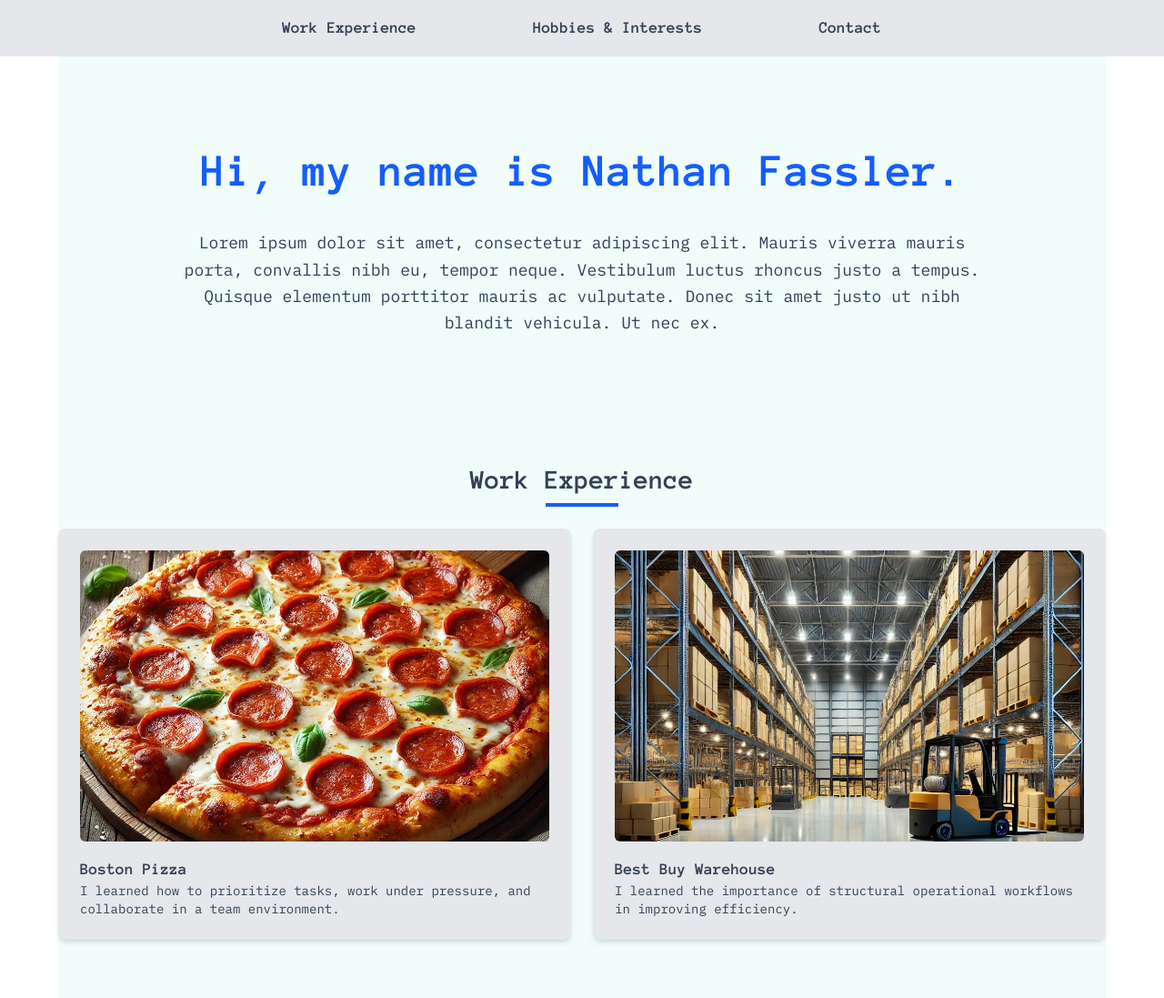
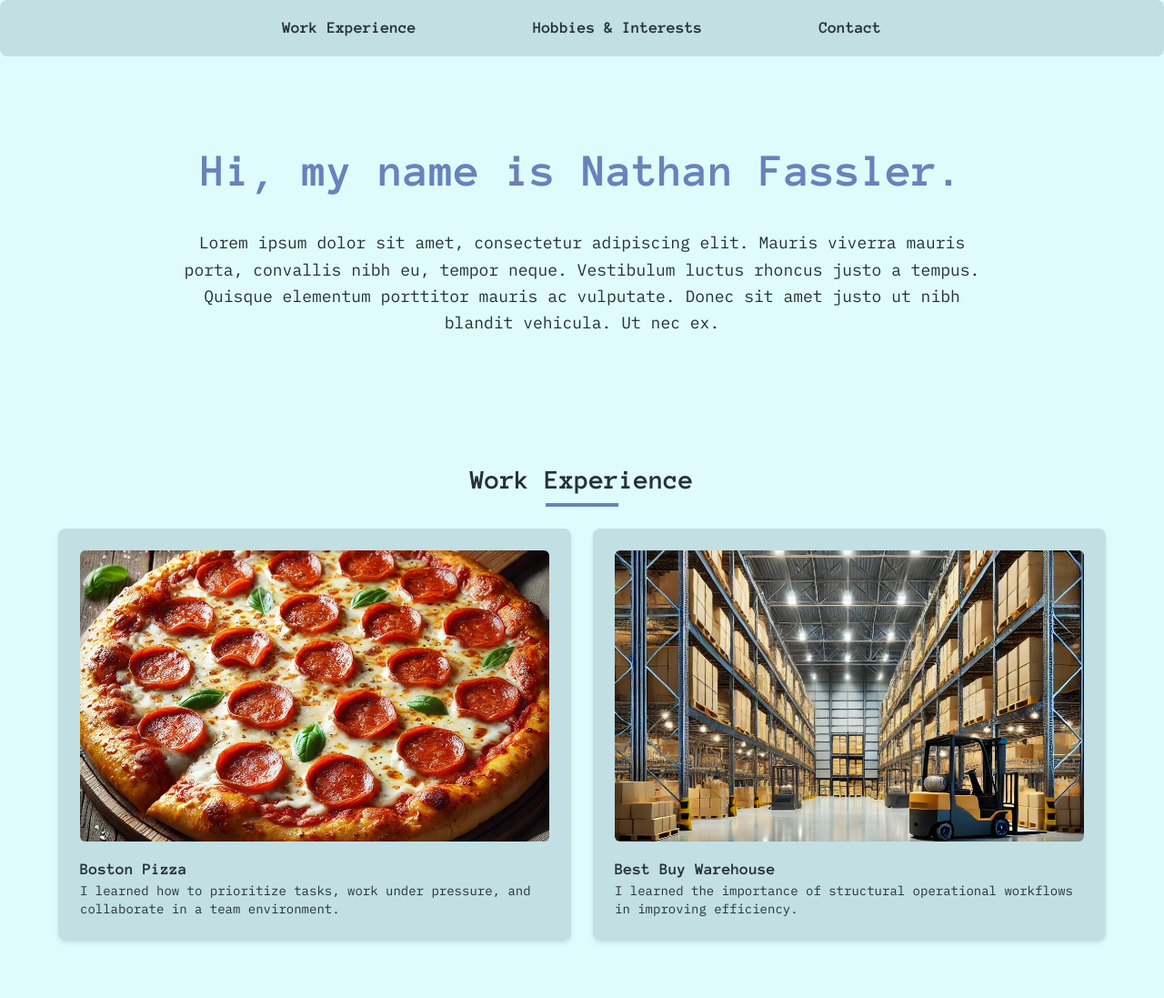
Before and after one commit to Nathan-Fassler/nathan-fassler.github.io, a React (Vite) app in the folder portfolio-app/: page / in a window 1280 px wide. Shown: the top 1097 px of the page at 91% size. Built offline with nearby package versions, Linux system fonts and the light colour scheme.

Commit message:
#20 added custom colours, revised locations for setting colours for easy editing, applied colours

```diff
--- a/portfolio-app/src/App.tsx
+++ b/portfolio-app/src/App.tsx
@@ -7,7 +7,7 @@ import Info from "./components/Info";
 function App() {
 
   return (
-    <div className="bg-teal-50">
+    <div className="bg-lightcyan text-gunmetal">
         <Navbar />
         <About />
         <WorkExperience />
--- a/portfolio-app/src/components/About.tsx
+++ b/portfolio-app/src/components/About.tsx
@@ -3,10 +3,10 @@ import React from "react";
 const About: React.FC = () => {
   return (
     <section id="about" className="pt-40 pb-10 text-center max-w-4xl mx-auto">
-      <h1 className="text-4xl font-bold text-blue-600 mb-4 font-['Anonymous_Pro']">
+      <h1 className="text-4xl font-bold text-glaucous mb-4 font-['Anonymous_Pro']">
         Hi, my name is Nathan Fassler.
       </h1>
-      <p className="text-lg py-5 text-gray-700 leading-relaxed">
+      <p className="text-lg py-5 leading-relaxed">
         Lorem ipsum dolor sit amet, consectetur adipiscing elit. Mauris viverra
         mauris porta, convallis nibh eu, tempor neque. Vestibulum luctus
         rhoncus justo a tempus. Quisque elementum porttitor mauris ac
--- a/portfolio-app/src/components/Info.tsx
+++ b/portfolio-app/src/components/Info.tsx
@@ -4,26 +4,26 @@ import { FaEnvelope, FaLinkedin, FaGithub } from "react-icons/fa"; // Import ico
 
 const Info: React.FC = () => {
   return (
-    <section id="contact" className="py-20 text-center">
+    <section id="contact" className="py-20 text-center text-glaucous">
       <SectionHeader title="Contact" />
 
       <div className="flex justify-center space-x-8 text-lg">
         {/* Email */}
-        <a href="nbfassler@gmail.com" className="flex items-center space-x-2 text-blue-600 hover:underline">
+        <a href="nbfassler@gmail.com" className="flex items-center space-x-2 hover:underline">
           <FaEnvelope className="text-2xl" />
           <span>Email</span>
         </a>
 
         {/* LinkedIn */}
         <a href="https://www.linkedin.com/in/nathan-fassler-902295350/" target="_blank" rel="noopener noreferrer"
-           className="flex items-center space-x-2 text-blue-600 hover:underline">
+           className="flex items-center space-x-2 hover:underline">
           <FaLinkedin className="text-2xl" />
           <span>LinkedIn</span>
         </a>
 
         {/* GitHub */}
         <a href="https://github.com/Nathan-Fassler" target="_blank" rel="noopener noreferrer"
-           className="flex items-center space-x-2 text-blue-600 hover:underline">
+           className="flex items-center space-x-2 hover:underline">
           <FaGithub className="text-2xl" />
           <span>GitHub</span>
         </a>
--- a/portfolio-app/src/components/InfoCard.tsx
+++ b/portfolio-app/src/components/InfoCard.tsx
@@ -13,11 +13,11 @@ const InfoCard: React.FC<InfoCardProps> = ({ title, description, imageUrl, linkU
       href={linkUrl}
       target="_blank"
       rel="noopener noreferrer"
-      className="block bg-gray-200 p-6 rounded-lg shadow-md hover:shadow-lg transition-shadow duration-200"
+      className="block bg-lightblue p-6 rounded-lg shadow-md hover:shadow-lg transition-shadow duration-200"
     >
       <img src={imageUrl} alt={title} className="w-full h-80 object-cover rounded-md mb-4" />
-      <h3 className="text-lg text-gray-700 font-bold font-['Anonymous_Pro']">{title}</h3>
-      <p className="text-gray-700 text-sm">{description}</p>
+      <h3 className="text-lg font-bold font-['Anonymous_Pro']">{title}</h3>
+      <p className="text-sm">{description}</p>
     </a>
   );
 };
--- a/portfolio-app/src/components/Navbar.tsx
+++ b/portfolio-app/src/components/Navbar.tsx
@@ -2,11 +2,11 @@ import React from "react";
 
 const Navbar: React.FC = () => {
   return (
-    <nav className="absolute top-0 left-0 w-full py-4 bg-gray-200 text-gray-700 z-50">
+    <nav className="absolute top-0 left-0 w-full py-4 rounded-lg bg-lightblue font-bold font-['Anonymous_Pro'] z-50">
       <div className="max-w-6xl mx-auto flex justify-center space-x-16 text-lg">
-        <a href="#work-experience" className="px-8 border-b-2 border-transparent hover:border-gray-700 font-bold font-['Anonymous_Pro']">Work Experience</a>
-        <a href="#hobbies-interests" className="px-8 border-b-2 border-transparent hover:border-gray-700 font-bold font-['Anonymous_Pro']">Hobbies & Interests</a>
-        <a href="#contact" className="px-8 border-b-2 border-transparent hover:border-gray-700 font-bold font-['Anonymous_Pro']">Contact</a>
+        <a href="#work-experience" className="px-8 border-b-2 border-transparent hover:border-gray-700">Work Experience</a>
+        <a href="#hobbies-interests" className="px-8 border-b-2 border-transparent hover:border-gray-700">Hobbies & Interests</a>
+        <a href="#contact" className="px-8 border-b-2 border-transparent hover:border-gray-700">Contact</a>
       </div>
     </nav>
   );
--- a/portfolio-app/src/components/SectionHeader.tsx
+++ b/portfolio-app/src/components/SectionHeader.tsx
@@ -7,10 +7,10 @@ interface SectionHeaderProps {
 const SectionHeader: React.FC<SectionHeaderProps> = ({ title }) => {
   return (
     <div className="text-center">
-      <h2 className="text-3xl font-bold text-gray-700 mb-2 font-['Anonymous_Pro']">
+      <h2 className="text-3xl font-bold mb-2 font-['Anonymous_Pro']">
         {title}
       </h2>
-      <div className="w-20 h-1 bg-blue-600 mx-auto mb-6"></div>
+      <div className="w-20 h-1 bg-glaucous mx-auto mb-6"></div>
     </div>
   );
 };
--- a/portfolio-app/src/index.css
+++ b/portfolio-app/src/index.css
@@ -10,7 +10,7 @@
   font-weight: 400;
 
   color-scheme: light dark;
-  background-color: #f3fdff;
+  background-color: #E0FBFC;
 
   font-synthesis: none;
   text-rendering: optimizeLegibility;
@@ -33,34 +33,10 @@ h1 {
   line-height: 1.1;
 }
 
-button {
-  border-radius: 8px;
-  border: 1px solid transparent;
-  padding: 0.6em 1.2em;
-  font-size: 1em;
-  font-weight: 500;
-  font-family: inherit;
-  background-color: #1a1a1a;
-  cursor: pointer;
-  transition: border-color 0.25s;
+
+@theme {
+  --color-lightcyan: #E0FBFC;
+  --color-lightblue: #C2DFE3;
+  --color-glaucous: #6883BA;
+  --color-gunmetal: #253237;
 }
-button:hover {
-  border-color: #646cff;
-}
-button:focus,
-button:focus-visible {
-  outline: 4px auto -webkit-focus-ring-color;
-}
-
-@media (prefers-color-scheme: light) {
-  :root {
-    color: #213547;
-    background-color: #ffffff;
-  }
-  a:hover {
-    color: #747bff;
-  }
-  button {
-    background-color: #f9f9f9;
-  }
-}
```
